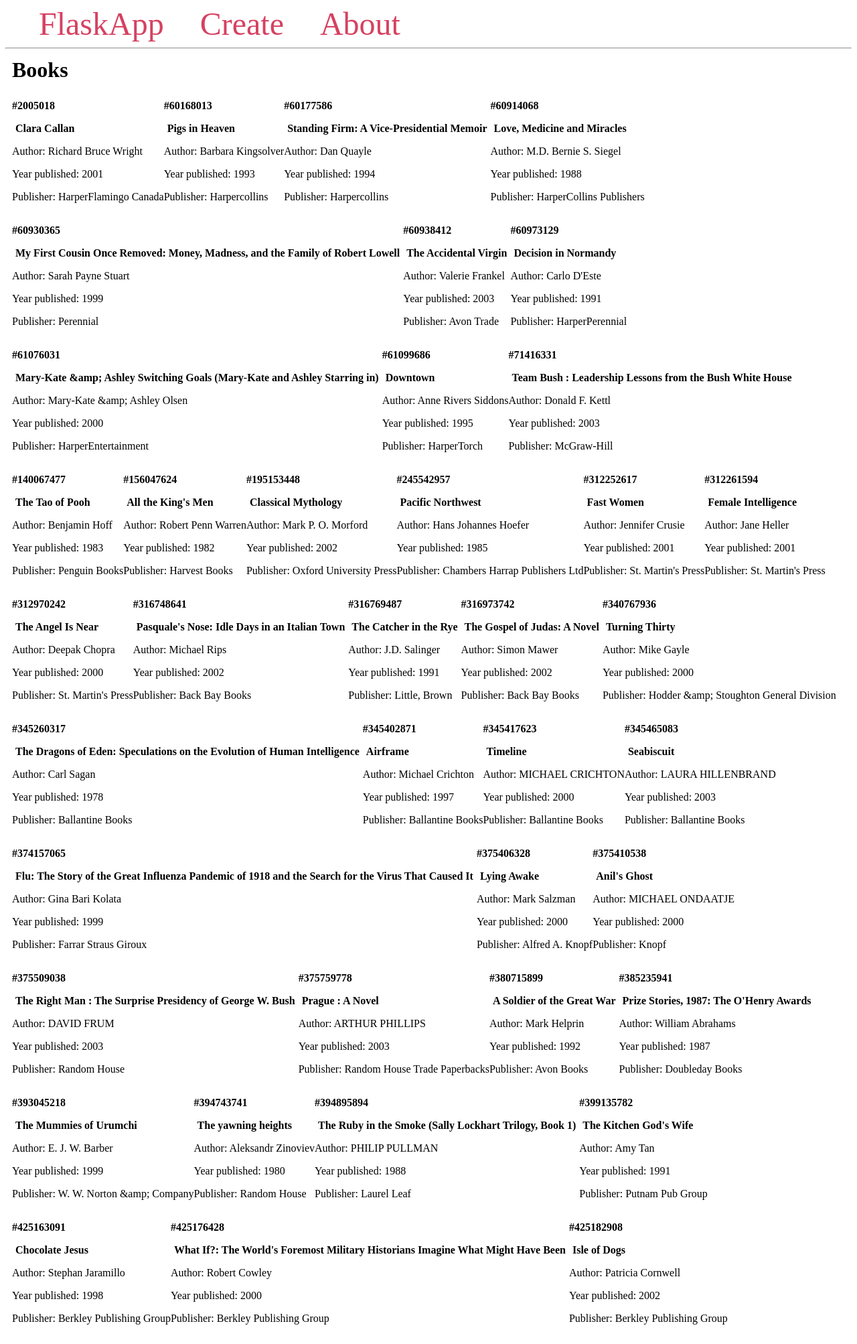
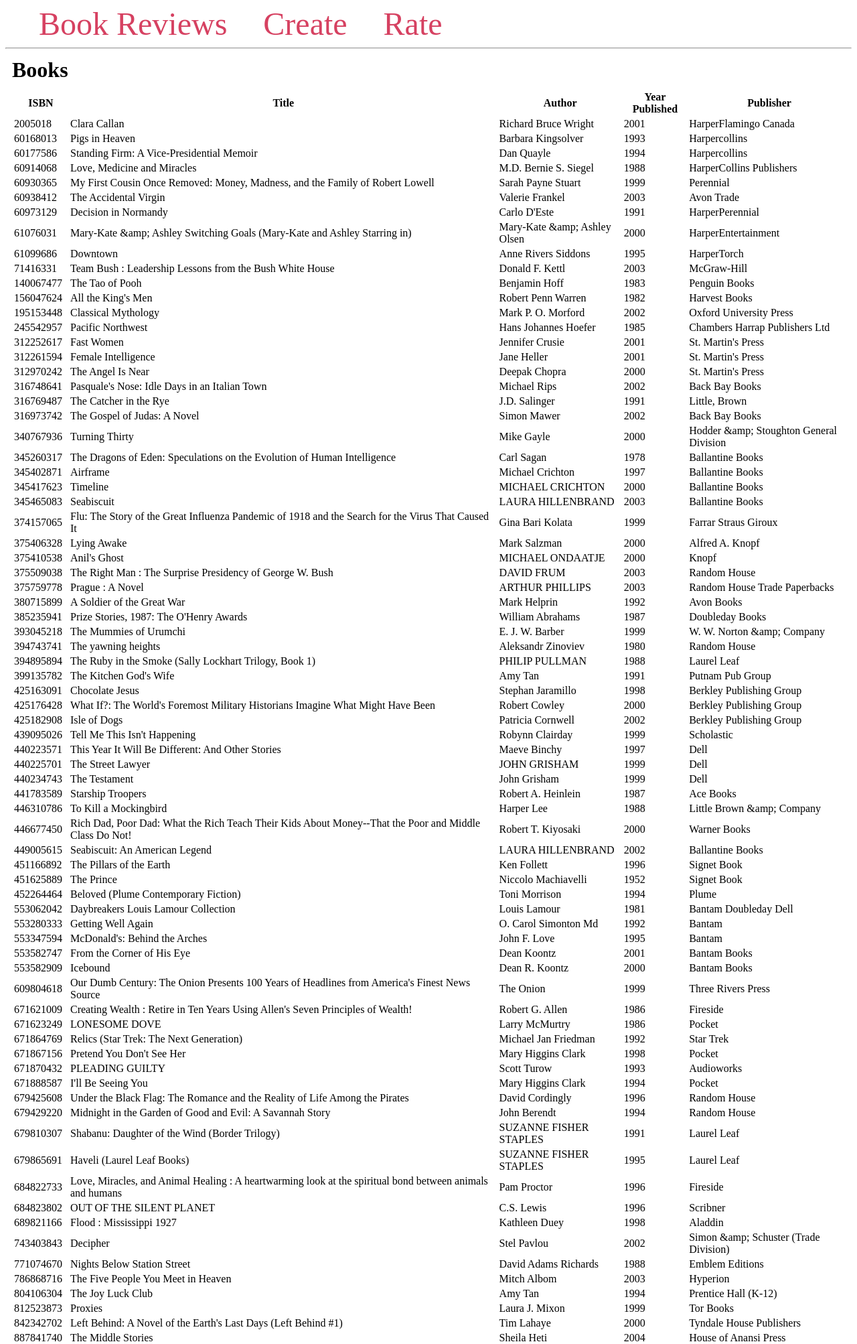
Before and after one commit to ankitjk/library_app, a Flask app: page / in a window 1280 px wide. Shown: the top 2006 px of the page at 67% size. Run offline with Flask 3, Linux system fonts and the light colour scheme.

Commit message:
create book page added

```diff
--- a/app.py
+++ b/app.py
@@ -78,3 +78,17 @@
 def index():
     books = Book.query.all()
     return render_template('index.html', books=books)
+
+@app.route('/create', methods=('GET', 'POST'))
+def create():
+    if request.method == 'POST':
+        isbn = request.form['isbn']
+        title = request.form['title']
+        author = request.form['author']
+        year_published = request.form['year_published']
+        publisher = request.form['publisher']
+        book = Book(isbn=isbn, title=title, author=author, year_published=year_published, publisher=publisher)
+        db.session.add(book)
+        db.session.commit()
+        return redirect(url_for('index'))
+    return render_template('create.html')
--- a/templates/base.html
+++ b/templates/base.html
@@ -2,7 +2,7 @@
 <html lang="en">
 <head>
     <meta charset="UTF-8">
-    <title>{% block title %} {% endblock %} - FlaskApp</title>
+    <title>{% block title %} {% endblock %} - Book Reviews</title>
     <style>
         .title {
             margin: 5px;
@@ -46,9 +46,9 @@
 </head>
 <body>
     <nav>
-        <a href="{{ url_for('index') }}">FlaskApp</a>
-        <a href="#">Create</a>
-        <a href="#">About</a>
+        <a href="{{ url_for('index') }}">Book Reviews</a>
+        <a href="{{ url_for('create') }}">Create</a>
+        <a href="#">Rate</a>
     </nav>
     <hr>
     <div class="content">
--- a/templates/index.html
+++ b/templates/index.html
@@ -3,16 +3,25 @@
 {% block content %}
     <h1 class="title">{% block title %} Books {% endblock %}</h1>
     <div class="content">
+    <table>
+        <tr>
+            <th>ISBN</th>
+            <th>Title</th>
+            <th>Author</th>
+            <th>Year Published</th>
+            <th>Publisher</th>
+        </tr>
         {% for book in books %}
             <div class="book">
-                <p><b>#{{ book.isbn }}</b></p>
-                <b>
-                    <p class="title">{{ book.title }}</p>
-                </b>
-                <p>Author: {{ book.author }}</p>
-                <p>Year published: {{ book.year_published }}</p>
-                <p>Publisher: {{ book.publisher }}</p>
+            <tr>
+                <td>{{ book.isbn }}</td>
+                <td>{{ book.title }}</td>
+                <td>{{ book.author }}</td>
+                <td>{{ book.year_published }}</td>
+                <td>{{ book.publisher }}</td>
+            </tr>
             </div>
         {% endfor %}
+    </table>
     </div>
 {% endblock %}
```
Also changed, not shown: templates/create.html (added, +44 -0 lines), library.db.
